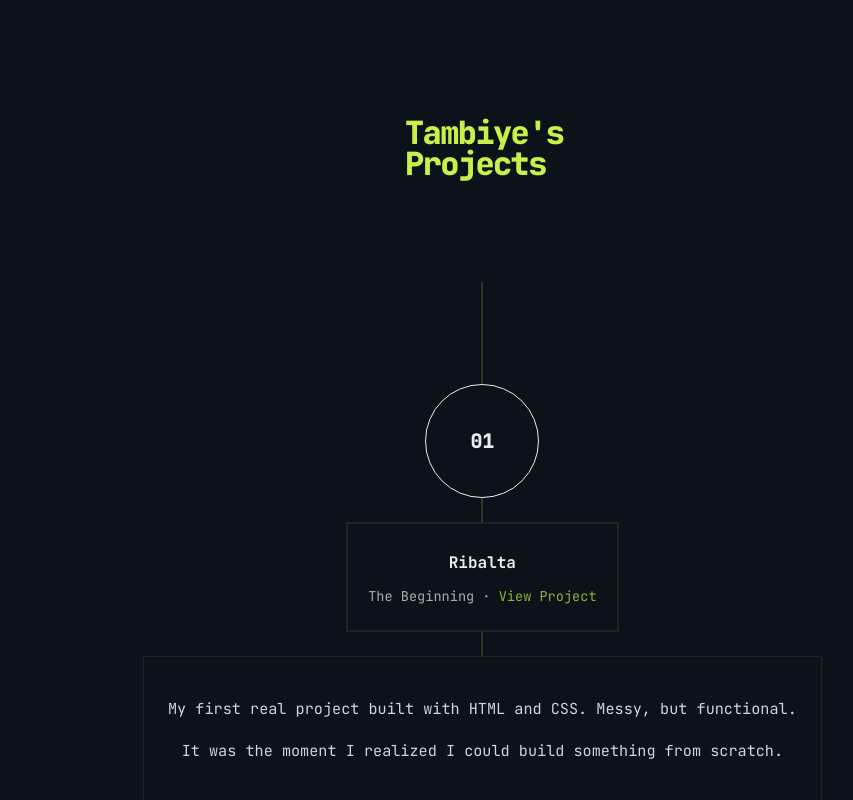
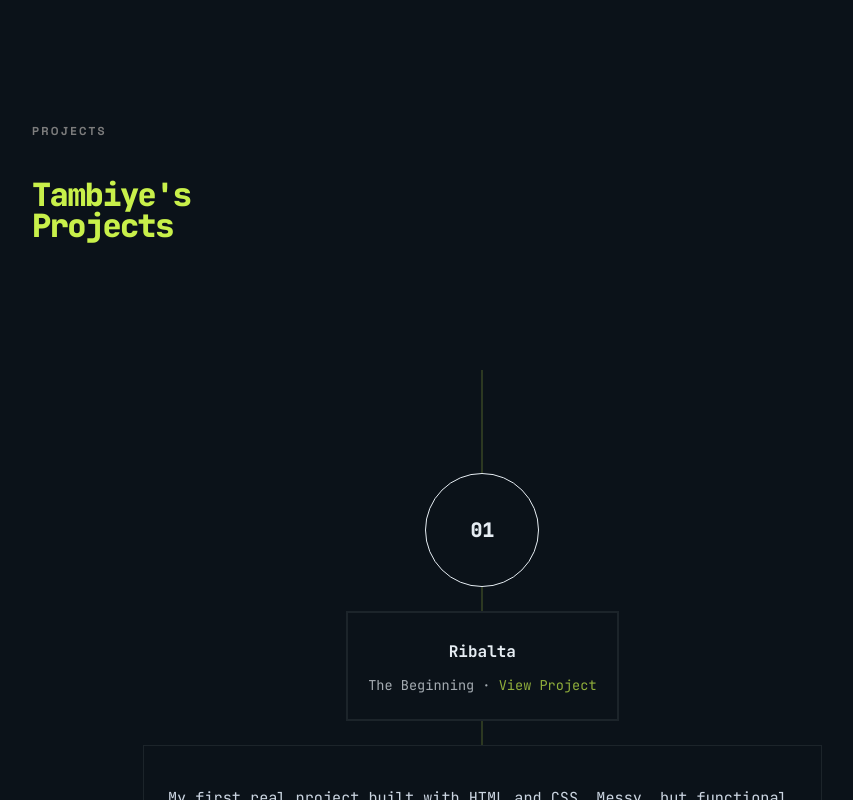
Before and after one commit to Tambiye/tambiye-portfolio, a React (Vite) app: page / in a window 1280 px wide. Shown: the part 1180-1980 px from the top of the page, without its empty margins (158-1011 px from the left). Built offline with nearby package versions, Linux system fonts and the light colour scheme.

Commit message:
refactor:headings and contact design

```diff
--- a/src/App.css
+++ b/src/App.css
@@ -540,16 +540,45 @@ body::before {
 /* ========================= */
 /* PROJECTS SECTION */
 /* ========================= */
+
+ .project-headings {
+  padding: clamp(5rem, 8vw, 7rem) clamp(1.25rem, 4vw, 2.5rem);
+  max-width: 900px;
+  margin: 0 auto;
+  position: relative;
+
+    font-family: "Space Grotesk", sans-serif;
+    font-optical-sizing: auto;
+    font-weight: 700;
+    font-style: normal;}
+.projects-label {
+  display: inline-block;
+  margin-bottom: 1rem;
+
+  font-size: 0.72rem;
+  font-weight: 700;
+  letter-spacing: 0.2em;
+  text-transform: uppercase;
+
+  color: #7d7d7d;
+
+  font-family: "Space Grotesk", sans-serif;
+}
+
 .heading-title {
   font-family: "JetBrains Mono", monospace;
+
   font-size: clamp(1.5rem, 6vw, 2rem);
   font-weight: 900;
+
   line-height: 0.95;
   letter-spacing: -0.05em;
+
   color: #c8f04a;
-padding: clamp(5rem, 8vw, 7rem) clamp(1.25rem, 4vw, 2.5rem);
-  max-width:8ch;
-  margin: 0 auto;
+
+  /* margin-bottom: 3rem; */
+
+  max-width: 8ch;
 }
 .projects {
   position: relative;
@@ -724,6 +753,7 @@ background: #0b1219;
   font-size: 0.95rem;
   line-height: 1.7;
   color: #cbd5e1;
+  max-width: 900px;
 }
 
 .project-body p+p {
@@ -1001,7 +1031,7 @@ background: #0b1219;
 
 .contact-section {
   padding: clamp(5rem, 8vw, 7rem) clamp(1.25rem, 4vw, 2.5rem);
-  max-width: 1100px;
+  max-width: 1000px;
   margin: 0 auto;
 }
 
@@ -1020,7 +1050,7 @@ background: #0b1219;
 .contact-title {
   font-family: "JetBrains Mono", monospace;
 
-  font-size: clamp(2rem, 6vw, 4rem);
+  font-size: clamp(1rem, 6vw, 2rem);
   font-weight: 900;
 
   line-height: 0.95;
@@ -1035,7 +1065,7 @@ background: #0b1219;
 .contact-text {
   max-width: 620px;
 
-  font-size: 1rem;
+  font-size: 0.85rem;
   line-height: 1.8;
 
   color: #94A3B8;
@@ -1062,8 +1092,8 @@ background: #0b1219;
 
   background: rgba(17, 24, 39, 0.65);
 
-  border: 1px solid rgba(255, 255, 255, 0.06);
-  border-radius: 18px;
+  /* border: 1px solid rgba(255, 255, 255, 0.06);
+  border-radius: 18px; */
 
   text-decoration: none;
 
@@ -1114,7 +1144,7 @@ background: #0b1219;
   justify-content: center;
 
   background: rgba(96, 165, 250, 0.1);
-  color: #60A5FA;
+  color: #c8f04a;
 
   flex-shrink: 0;
 }
@@ -1127,7 +1157,7 @@ background: #0b1219;
 
 /* TEXT */
 .contact-card h3 {
-  font-size: 1rem;
+  font-size: 0.8rem;
   font-weight: 700;
 
   color: #E6EDF3;
@@ -1136,7 +1166,7 @@ background: #0b1219;
 }
 
 .contact-card p {
-  font-size: 0.92rem;
+  font-size: 0.7rem;
 
   color: #94A3B8;
 
@@ -1156,3 +1186,42 @@ background: #0b1219;
     max-width: 100%;
   }
 }
+
+.footer {
+  padding: 2.5rem 1.5rem;
+  text-align: center;
+
+  font-size: 0.75rem;
+  letter-spacing: 0.08em;
+  text-transform: uppercase;
+
+  color: rgba(230, 237, 243, 0.6);
+
+  border-top: 1px solid rgba(255, 255, 255, 0.06);
+
+  background: #0b1219;
+
+  position: relative;
+}
+
+/* subtle glow line */
+.footer::before {
+  content: "";
+  position: absolute;
+  top: 0;
+  left: 50%;
+  transform: translateX(-50%);
+
+  width: 40%;
+  height: 1px;
+
+  background: linear-gradient(90deg,
+      transparent,
+      rgba(200, 240, 74, 0.4),
+      transparent);
+}
+
+/* hover subtle polish */
+.footer:hover {
+  color: rgba(230, 237, 243, 0.85);
+}
--- a/src/components/Navbar.jsx
+++ b/src/components/Navbar.jsx
@@ -64,7 +64,7 @@ function Navbar() {
       <ul className="nav-links">
         <li><button onClick={() => scrollToSection("about")}>About</button></li>
         <li><button onClick={() => scrollToSection("services")}>Services</button></li>
-        <li><button onClick={() => scrollToSection("projects")}>Work</button></li>
+        <li><button onClick={() => scrollToSection("projects-section")}>Work</button></li>
         <li><button onClick={() => scrollToSection("contact")}>Contact</button></li>
       </ul>
 
@@ -103,7 +103,7 @@ function Navbar() {
           onClick={() => scrollToSection("contact")}
           className="mobile-menu-button"
         >
-          Get Started
+          Click Me
         </button>
       </div>
 
--- a/src/components/portfolio.jsx
+++ b/src/components/portfolio.jsx
@@ -102,12 +102,17 @@ useEffect(() => {
       </section>
 
       {/* PROJECTS */}
-      <h2 className="heading-title reveal">
+
+
+      <section id="projects-section">
+        <div className="project-headings"><span className="projects-label reveal delay-1">
+          Projects
+        </span>
+<h2 className="heading-title">
         Tambiye's Projects
-      </h2>
+      </h2></div>
 
-      <section className="projects">
-
+<div className="projects">
         {/* Ribalta */}
         <article className="project reveal delay-1">
           <div className="project-title">01</div>
@@ -419,13 +424,43 @@ useEffect(() => {
     </p>
   </div>
 </article>
+{/* Playcia */}
+<article className="project reveal delay-4">
+  <div className="project-title">11</div>
+
+  <div className="project-meta">
+    <h3>Playcia</h3>
+
+    <p>
+      Full Ownership ·{" "}
+      <a
+        href="https://playcia.netlify.app/"
+        target="_blank"
+        rel="noopener noreferrer"
+        className="project-link"
+      >
+        View Project
+      </a>
+    </p>
+  </div>
+
+  <div className="project-body">
+    <p>
+      My most ambitious gaming web app so far.
+    </p>
+<p>
+  It pushed my frontend skills with games, animations, and smooth UI.
+</p>
+  </div>
+</article>
+</div>
 
       </section>
 
 <Contact />
 
       {/* FOOTER */}
-      <footer className="footer reveal">
+      <footer className="footer">
         © {new Date().getFullYear()} Sonia Jamabo.
         All rights reserved.
       </footer>
```
